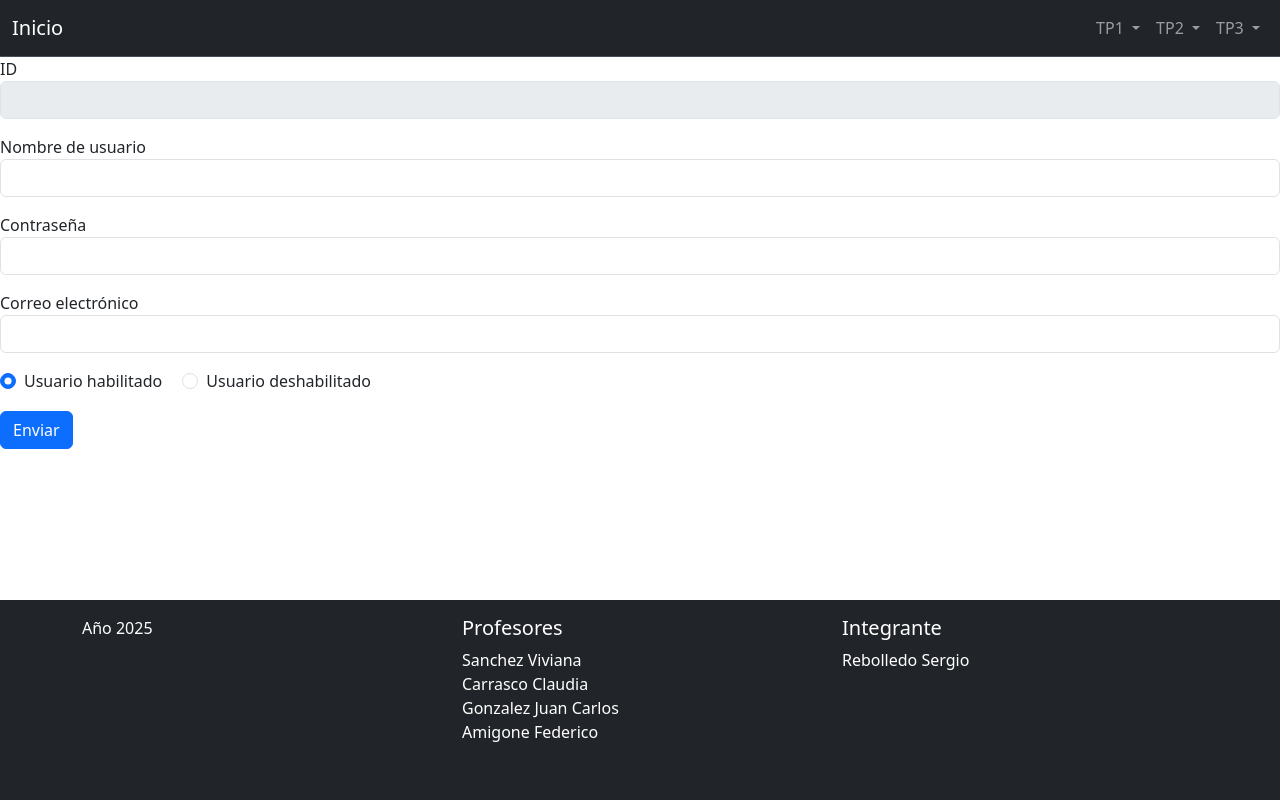
After one commit to sergrebo/PWD, a PHP site: template TP/vista/tp/5/formUsuario.php in a window 1280 px wide. The commit adds this page. Run offline with PHP 8.4, Linux system fonts and the light colour scheme; the template is opened without the code that fills it, so the values that code supplies are empty; some libraries are stand-ins or nearby versions.

Commit message:
avance en vista tp5 - error en accionActualizarLogin.php

```diff
--- /dev/null
+++ b/TP/vista/tp/5/formUsuario.php
@@ -0,0 +1,31 @@
+<form action="<?php if ($_GET['accion'] == 'actualizar') {echo './accionActualizarLogin.php';} ?>" method="post">
+  <div class="mb-3">
+    <label for="" class="input-label">ID</label>
+    <input type="text" name="id" placeholder="<?php echo $usuario['id'] ?>" disabled class="form-control"></input>
+  </div>
+  <div class="mb-3">
+    <label for="" class="input-label">Nombre de usuario</label>
+    <input type="text" name="usnombre" placeholder="<?php echo $usuario['usnombre'] ?>" class="form-control"></input>
+  </div>
+  <div class="mb-3">
+    <label for="" class="input-label">Contraseña</label>
+    <input type="password" name="uspass" placeholder="<?php echo $usuario['uspass'] ?>" class="form-control"></input>
+  </div>
+  <div class="mb-3">
+    <label for="" class="input-label">Correo electrónico</label>
+    <input type="text" name="usmail" placeholder="<?php echo $usuario['usmail'] ?>" class="form-control"></input>
+  </div>
+  <div class="mb-3">
+    <div class="form-check form-check-inline">
+      <input type="radio" name="estado" value="habilitado" <?php if (is_null($usuario['usdeshabilitado'])) {echo 'checked';} ?> class="form-check-input"></input>
+      <label for="" class="form-check-label">Usuario habilitado</label>
+    </div>
+    <div class="form-check form-check-inline">
+      <input type="radio" name="estado" value="deshabilitado" <?php if (!is_null($usuario['usdeshabilitado'])) {echo 'checked';} ?> class="form-check-input"></input>
+      <label for="" class="form-check-label">Usuario deshabilitado</label>
+    </div>
+  </div>
+  <div class="mb-3">
+    <input type="submit" class="btn btn-primary" value="Enviar"></input>
+  </div>
+</form>
--- a/TP/vista/tp/5/listarUsuario.php
+++ b/TP/vista/tp/5/listarUsuario.php
@@ -6,13 +6,11 @@ require '../../../vendor/autoload.php';
 require '../../../bootstrap.php';
 
 use TP5\Controladores\AbmUsuario;
-use TP5\Modelos\Usuario;
 
 $abmUsuario = new AbmUsuario;
 $usuarios = $abmUsuario->buscar([]);
 
-include_once '../../estructura/cabecera-retorno.php';
-?>
+include_once '../../estructura/cabecera-retorno.php'; ?>
 
 <main class="container my-5">
   <!-- <pre><?php print_r($usuarios['data']->toArray()) ?></pre> -->
@@ -28,7 +26,7 @@ include_once '../../estructura/cabecera-retorno.php';
     <tbody>
       <?php
       foreach ($usuarios['data']->toArray() as $usuario) {
-        echo "<tr><th scope='row' class='text-center'>" . $usuario['id'] . "</th><td>" . $usuario['usnombre'] . "</td><td>" . $usuario['usmail'] . "</td><td class='text-center d-flex justify-content-evenly'><a href='#' title='Modificar'><i class='bi bi-pen'></i></a><a href='#' title='Borrar'><i class='bi bi-trash'></i></a></td></tr>";
+        echo "<tr><th scope='row' class='text-center'>" . $usuario['id'] . "</th><td>" . $usuario['usnombre'] . "</td><td>" . $usuario['usmail'] . "</td><td class='text-center d-flex justify-content-evenly'><a href='./accion/actualizarLogin.php?id=" . $usuario['id'] . "&accion=actualizar' title='Modificar' class='link-secondary'><i class='bi bi-pen'></i></?><a href='#' title='Borrar' class='link-secondary'><i class='bi bi-trash'></i></a></td></tr>";
       }
       ?>
     </tbody>
```
Also changed, not shown: TP/vista/tp/5/accion/accionActualizarLogin.php (added, +31 -0 lines), TP/vista/tp/5/accion/actualizarLogin.php (added, +20 -0 lines).
